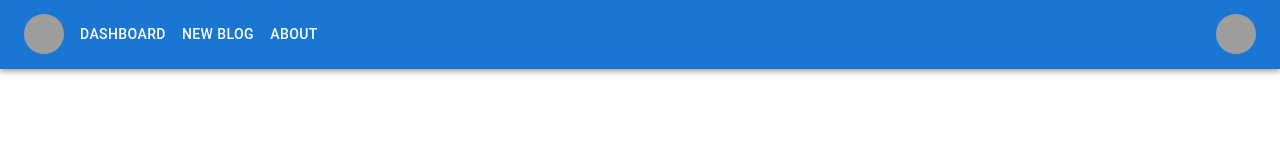
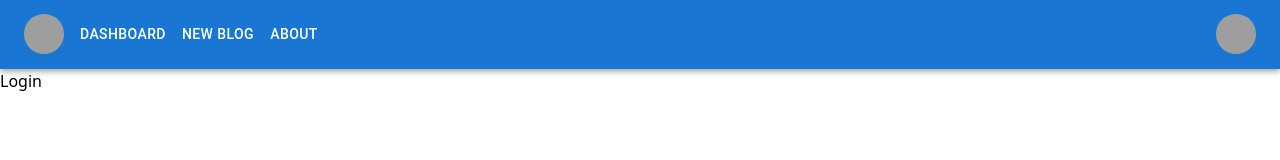
Before and after one commit to KazimAkyol/Milestone-BlogApp, a React (Vite) app in the folder milestone-blogapp/: page /auth in a window 1280 px wide. Shown: the top 160 px of the page. Built offline with nearby package versions, Linux system fonts and the light colour scheme; grey boxes are pictures that could not be loaded.

Commit message:
fifth commit

```diff
--- a/milestone-blogapp/package.json
+++ b/milestone-blogapp/package.json
@@ -19,8 +19,10 @@
     "axios": "^1.7.9",
     "react": "^18.3.1",
     "react-dom": "^18.3.1",
+    "react-redux": "^9.2.0",
     "react-router-dom": "^7.1.3",
-    "react-toastify": "^11.0.3"
+    "react-toastify": "^11.0.3",
+    "redux": "^5.0.1"
   },
   "devDependencies": {
     "@eslint/js": "^9.17.0",
--- a/milestone-blogapp/src/pages/Login.jsx
+++ b/milestone-blogapp/src/pages/Login.jsx
@@ -0,0 +1,9 @@
+import React from 'react'
+
+const Login = () => {
+  return (
+    <div>Login</div>
+  )
+}
+
+export default Login
--- a/milestone-blogapp/src/router/AppRouter.jsx
+++ b/milestone-blogapp/src/router/AppRouter.jsx
@@ -1,6 +1,7 @@
 import { BrowserRouter as Router, Routes, Route } from "react-router-dom";
 import Navbar from "../components/Navbar";
 import Dashboard from "../pages/Dashboard";
+import Login from "../pages/Login";
 
 const AppRouter = () => {
   return (
@@ -8,6 +9,7 @@
       <Navbar />
       <Routes>
         <Route path="/" element={<Dashboard />} />
+        <Route path="/auth" element={<Login />} />
       </Routes>
     </Router>
   );
```
Also changed, not shown: milestone-blogapp/src/app/store.jsx (line endings or trailing spaces), 1 other file (tests, documents, lock files or other folders).
